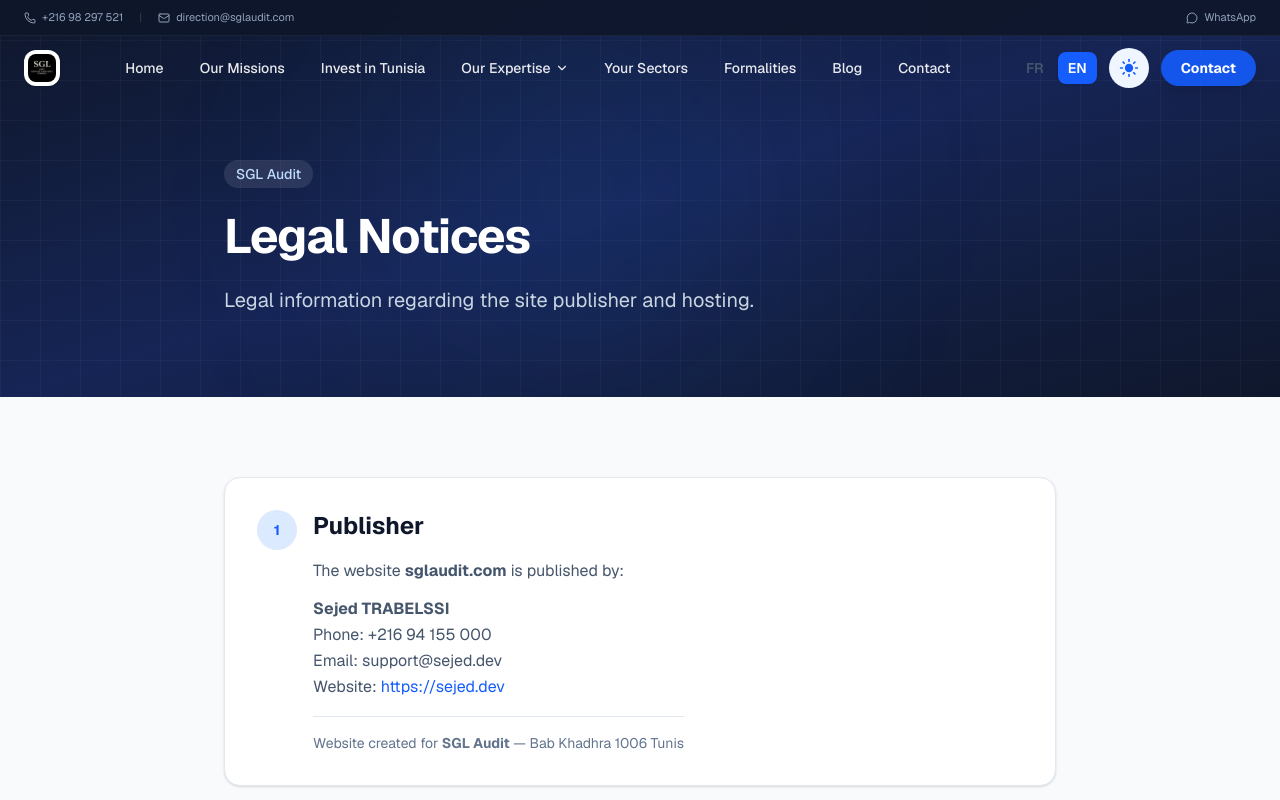
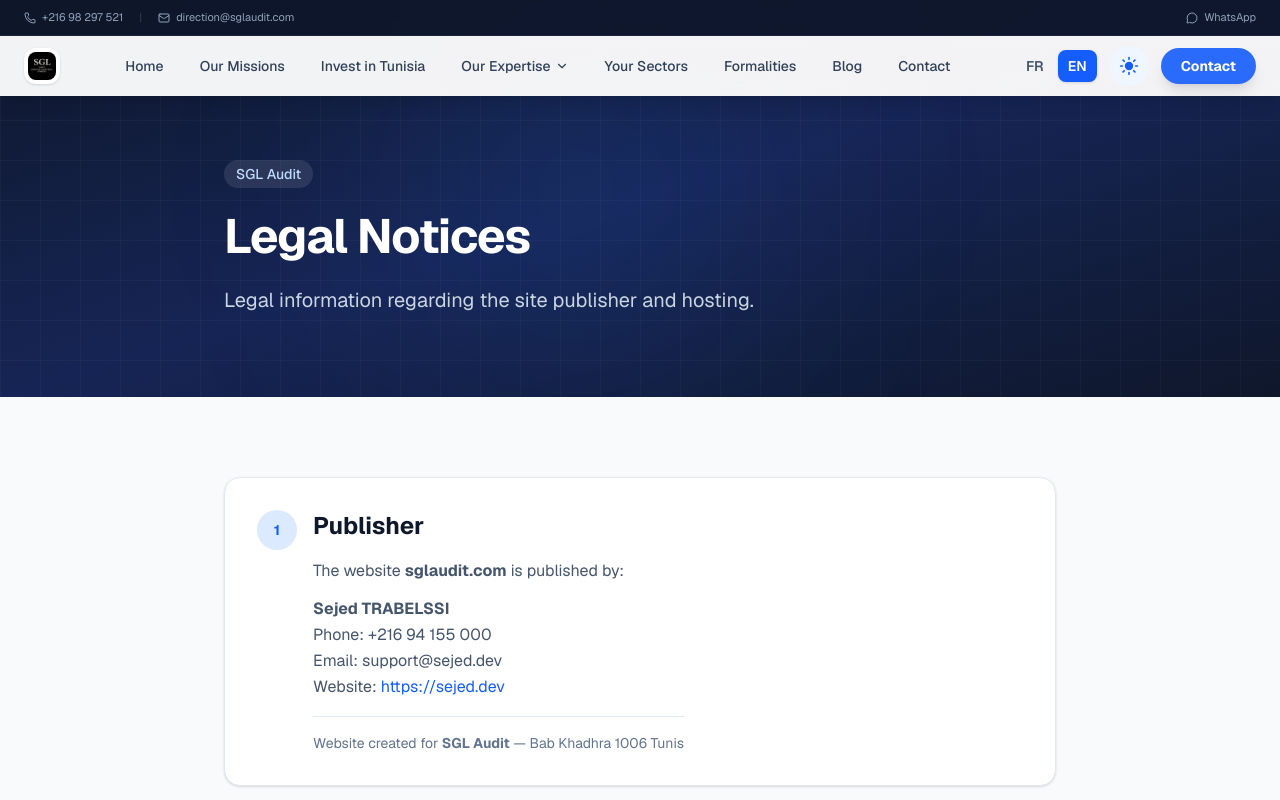
Before and after one commit to SEJED-DEV/SGL-Audit, a Next.js app: page /en/mentions-legales in a window 1280 px wide. Shown: the top 800 px of the page. Built offline with nearby package versions, Linux system fonts and the light colour scheme.

Commit message:
fix: navbar solid bg on all non-home pages (incl 404)

```diff
--- a/src/components/Header.tsx
+++ b/src/components/Header.tsx
@@ -25,7 +25,8 @@
   const [mobileMenuOpen, setMobileMenuOpen] = useState(false)
   const [activeDropdown, setActiveDropdown] = useState<string | null>(null)
 
-  const needsSolidBg = pathname.match(/^\/(en|fr)\/blogs($|\/)/) !== null
+  const isHomePage = pathname === `/${lang}` || pathname === `/${lang}/`
+  const needsSolidBg = !isHomePage
 
   useMotionValueEvent(scrollY, "change", (latest) => {
     const previous = scrollY.getPrevious() ?? 0
```
